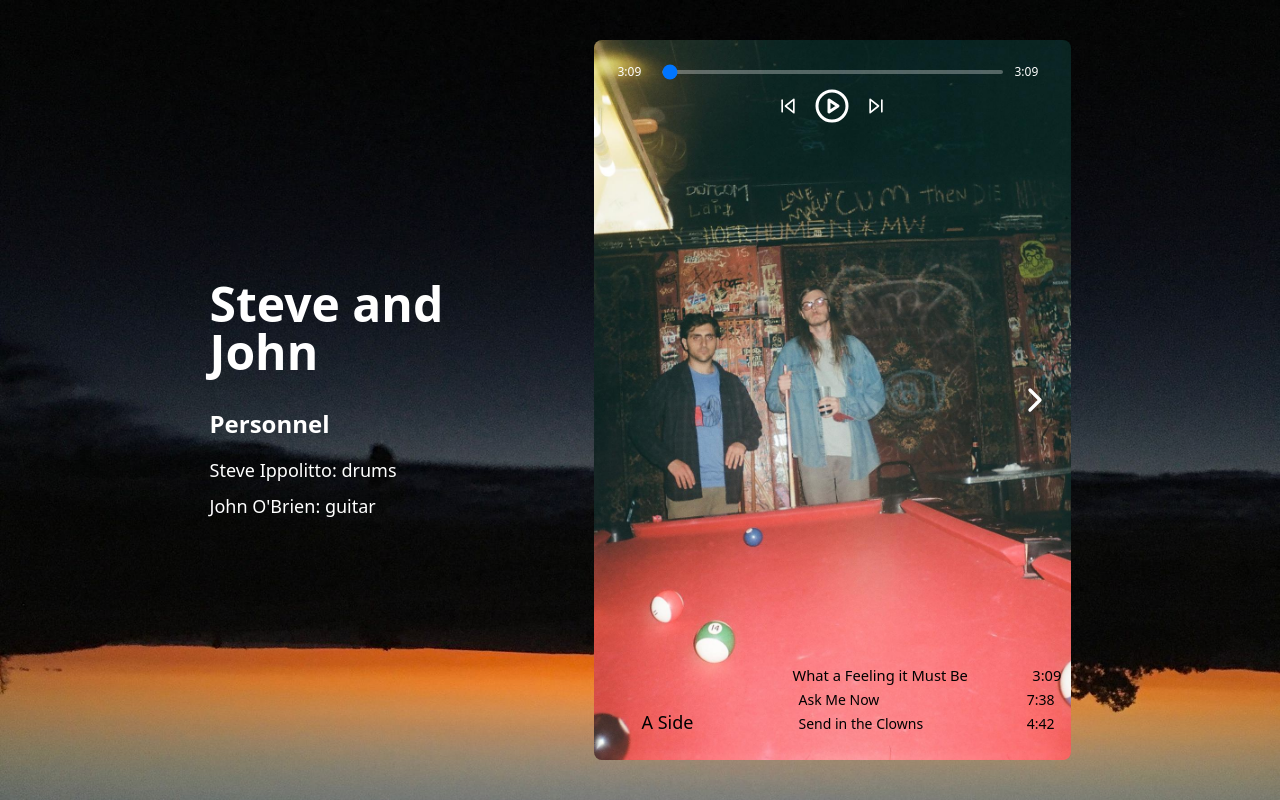
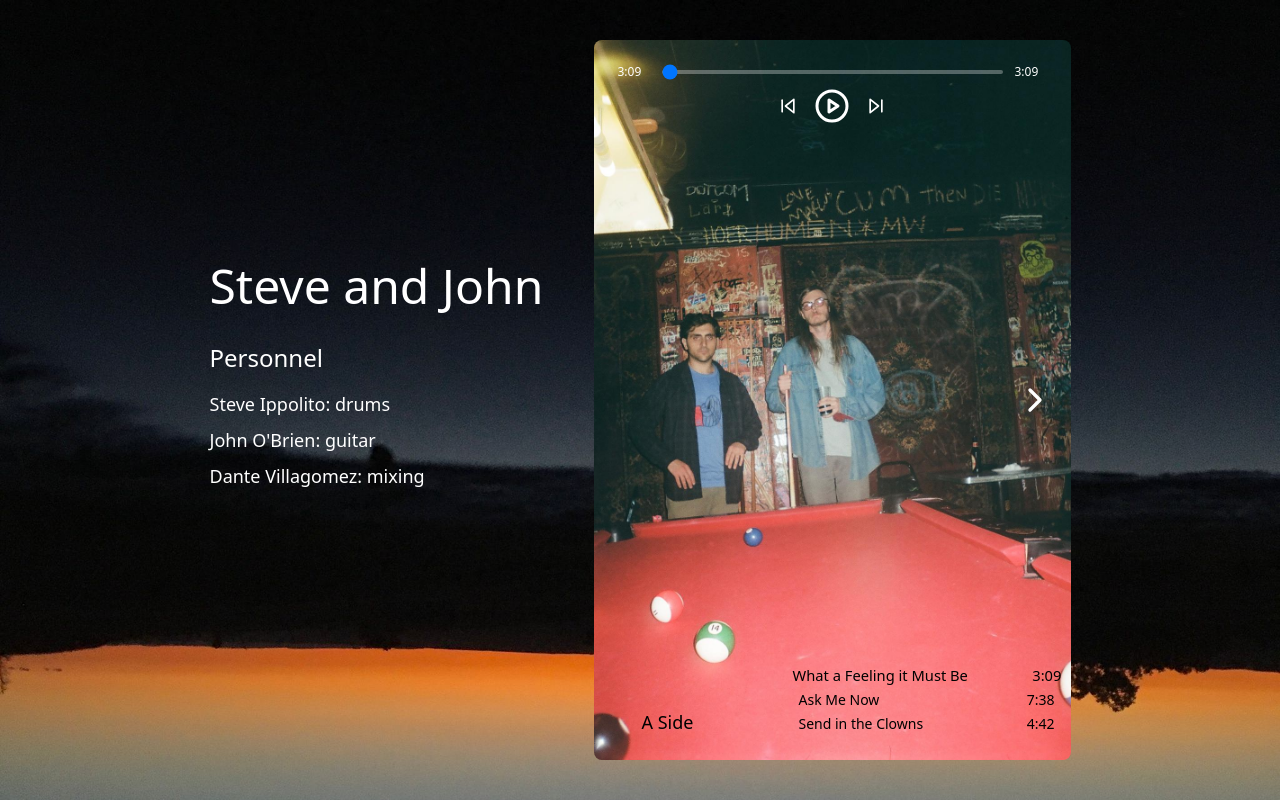
Before and after one commit to johnobriendev/jsAlbum, a React (Vite) app: page / in a window 1280 px wide. Built offline with nearby package versions, Linux system fonts and the light colour scheme.

Commit message:
fix: remove image transitions, always show controls

```diff
--- a/src/components/MusicPlayers.jsx
+++ b/src/components/MusicPlayers.jsx
@@ -9,7 +9,7 @@ const MusicPlayer = () => {
   const [duration, setDuration] = useState(0);
   const [currentTime, setCurrentTime] = useState(0);
   const [isLoading, setIsLoading] = useState(true);
-  const [isTransitioning, setIsTransitioning] = useState(false);
+  //const [isTransitioning, setIsTransitioning] = useState(false);
   const [activeView, setActiveView] = useState('A'); // 'A' or 'B'
 
   // References to audio element and songs
@@ -69,9 +69,9 @@ const MusicPlayer = () => {
 
   // Handle manual side switching
   const switchSide = (side) => {
-    setIsTransitioning(true);
+    //setIsTransitioning(true);
     setActiveView(side);
-    setTimeout(() => setIsTransitioning(false), 300);
+    //setTimeout(() => setIsTransitioning(false), 300);
   };
 
 
@@ -108,26 +108,38 @@ const MusicPlayer = () => {
     }
   };
 
+  // const playNext = () => {
+  //   setCurrentSongIndex((prevIndex) => {
+  //     const nextIndex = (prevIndex + 1) % songs.length;
+  //     if (prevIndex === 2 && nextIndex === 3) {
+  //       setIsTransitioning(true);
+  //     }
+  //     return nextIndex;
+  //   });
+  // };
+
+  // // Modified playPrevious to handle side transitions
+  // const playPrevious = () => {
+  //   setCurrentSongIndex((prevIndex) => {
+  //     const nextIndex = prevIndex === 0 ? songs.length - 1 : prevIndex - 1;
+  //     if (prevIndex === 3 && nextIndex === 2) {
+  //       setIsTransitioning(true);
+  //     }
+  //     return nextIndex;
+  //   });
+  // };
+
+  // Simplified playback controls
   const playNext = () => {
-    setCurrentSongIndex((prevIndex) => {
-      const nextIndex = (prevIndex + 1) % songs.length;
-      if (prevIndex === 2 && nextIndex === 3) {
-        setIsTransitioning(true);
-      }
-      return nextIndex;
-    });
+    setCurrentSongIndex((prevIndex) => (prevIndex + 1) % songs.length);
   };
 
-  // Modified playPrevious to handle side transitions
   const playPrevious = () => {
-    setCurrentSongIndex((prevIndex) => {
-      const nextIndex = prevIndex === 0 ? songs.length - 1 : prevIndex - 1;
-      if (prevIndex === 3 && nextIndex === 2) {
-        setIsTransitioning(true);
-      }
-      return nextIndex;
-    });
+    setCurrentSongIndex((prevIndex) =>
+      prevIndex === 0 ? songs.length - 1 : prevIndex - 1
+    );
   };
+
 
   // Handle progress bar changes
   const handleProgressChange = (e) => {
@@ -212,9 +224,7 @@ const MusicPlayer = () => {
   );
 
   const renderCarouselContent = (isMobile = false) => (
-    <div className={`relative transition-opacity duration-300 ease-in-out ${
-      isTransitioning ? 'opacity-0' : 'opacity-100'
-    }`}>
+    <div className='relative'>
       {activeView === 'A' ? (
         <div className="relative">
           <img
@@ -223,7 +233,7 @@ const MusicPlayer = () => {
             className={`${isMobile ? 'h-[70vh]' : 'h-[90vh]'} w-auto object-cover rounded-lg`}
           />
           <div className="absolute inset-0 flex flex-col">
-            {currentSongIndex < 3 && renderPlaybackControls()}
+            {renderPlaybackControls()}
             {renderSongList(aSideSongs, 0)}
             <span className="absolute bottom-6 left-8 md:left-12 text-black text-lg font-medium">A Side</span>
           </div>
@@ -236,7 +246,7 @@ const MusicPlayer = () => {
             className={`${isMobile ? 'h-[70vh]' : 'h-[90vh]'} w-auto object-cover rounded-lg`}
           />
           <div className="absolute inset-0 flex flex-col">
-            {currentSongIndex >= 3 && renderPlaybackControls()}
+            {renderPlaybackControls()}
             {renderSongList(bSideSongs, 3)}
             <span className="absolute bottom-6 left-8 text-black text-lg font-medium">B Side</span>
           </div>
@@ -284,7 +294,7 @@ const MusicPlayer = () => {
         {/* Personnel section for mobile */}
         <div className="w-full py-8 px-4 text-white">
           <h2 className="text-2xl font-thin mb-4">Personnel</h2>
-          <p className="text-lg mb-2 font-thin">Steve Ippolitto: drums</p>
+          <p className="text-lg mb-2 font-thin">Steve Ippolito: drums</p>
           <p className="text-lg font-thin mb-2">John O'Brien: guitar</p>
           <p className="text-lg font-thin">Dante Villagomez: mixing</p>
         </div>
@@ -293,13 +303,15 @@ const MusicPlayer = () => {
       {/* Desktop Layout */}
       <div className="hidden md:flex min-h-screen items-center justify-center px-12">
         {/* Title and Personnel section */}
-        <div className="w-96 pr-12">
-          <h1 className="text-5xl font-bold text-white mb-8">Steve and John</h1>
+        <div className="w-96 pr-12 pb-12">
+          <h1 className="text-5xl font-thin text-white mb-8">Steve and John</h1>
 
           <div className="text-white">
-            <h2 className="text-2xl font-semibold mb-4">Personnel</h2>
-            <p className="text-lg mb-2">Steve Ippolitto: drums</p>
-            <p className="text-lg">John O'Brien: guitar</p>
+            <h2 className="text-2xl font-thin mb-4">Personnel</h2>
+            <p className="text-lg mb-2 font-thin">Steve Ippolito: drums</p>
+            <p className="text-lg mb-2 font-thin">John O'Brien: guitar</p>
+            <p className="text-lg font-thin">Dante Villagomez: mixing</p>
+
           </div>
         </div>
 
```
